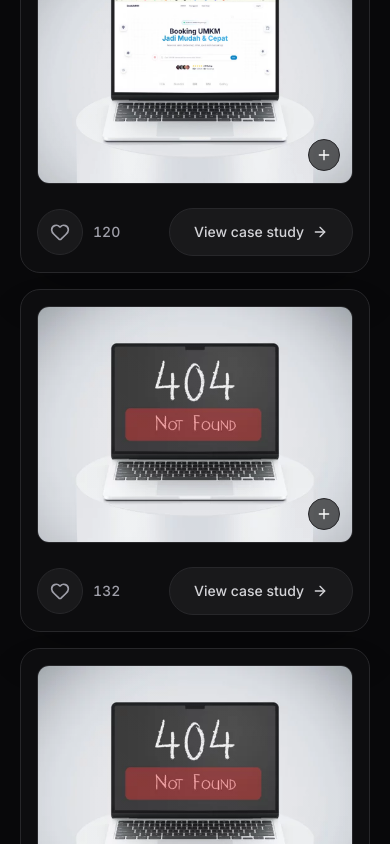
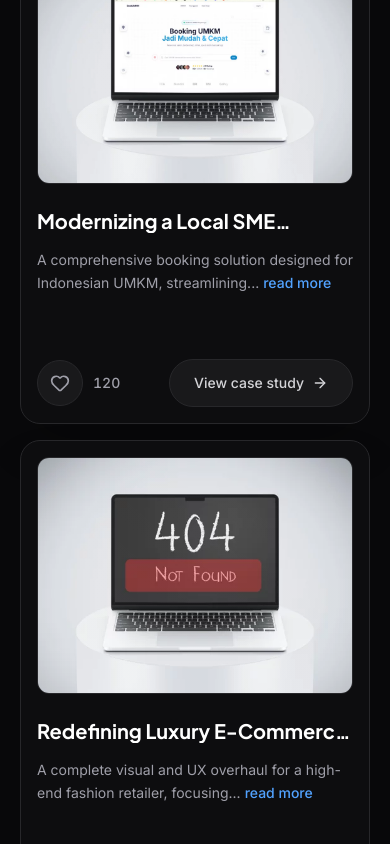
Before and after one commit to afif23170si-ui/afiframadhan.my.id, a Next.js app: page / in a window 390 px wide. Shown: the part 960-1804 px from the top of the page. Built offline with nearby package versions, Linux system fonts and the light colour scheme.

Commit message:
update card project mobile

```diff
--- a/components/sections/projects.tsx
+++ b/components/sections/projects.tsx
@@ -40,33 +40,50 @@ function ProjectCard({ project, index }: { project: any, index: number }) {
               {/* Inner Highlight */}
               <div className="absolute inset-0 bg-gradient-to-tr from-white/5 to-transparent pointer-events-none" />
 
-              {/* Toggle Button (Mobile Only) */}
-              <button
-                onClick={() => setIsOpen(!isOpen)}
-                className="md:hidden absolute bottom-3 right-3 z-20 w-8 h-8 rounded-full bg-black/60 backdrop-blur-md border border-white/20 text-white flex items-center justify-center hover:bg-black/80 transition-all active:scale-95"
-              >
-                {isOpen ? <Minus className="w-4 h-4" /> : <Plus className="w-4 h-4" />}
-              </button>
+
             </div>
           </div>
 
           {/* Content Column */}
           <div className="order-2 lg:order-1 w-full flex flex-col justify-center lg:justify-between pt-6 md:pt-0 lg:h-full">
-            <motion.div
-              initial={false}
-              animate={{ height: isOpen ? "auto" : 0, opacity: isOpen ? 1 : 0 }}
-              transition={{ duration: 0.4, ease: "easeInOut" }}
-              className="md:!h-auto md:!opacity-100 overflow-hidden"
-            >
+            <div className="w-full">
                {/* Content Wrapper */}
                <div className="space-y-8 pb-8 md:pb-0">
                   <div className="space-y-4">
-                    <h3 className="text-xl md:text-2xl font-bold font-heading text-white leading-tight">
+                    <h3 className="text-xl md:text-2xl font-bold font-heading text-white leading-tight line-clamp-1 md:line-clamp-none">
                       {project.subtitle}
                     </h3>
-                    <p className="text-zinc-400 text-sm md:text-base leading-relaxed max-w-md">
-                      {project.description}
-                    </p>
+                    <div className="text-zinc-400 text-sm md:text-base leading-relaxed max-w-md">
+                      {/* Mobile View with Manual Truncation */}
+                      <span className="md:hidden">
+                        {isOpen ? (
+                          <>
+                            {project.description}
+                            <button
+                                onClick={() => setIsOpen(false)}
+                                className="text-blue-400 hover:text-blue-300 ml-1 font-medium focus:outline-none"
+                            >
+                                show less
+                            </button>
+                          </>
+                        ) : (
+                          <>
+                            {project.description.slice(0, 75)}...
+                            <button
+                                onClick={() => setIsOpen(true)}
+                                className="text-blue-400 hover:text-blue-300 ml-1 font-medium focus:outline-none"
+                            >
+                                read more
+                            </button>
+                          </>
+                        )}
+                      </span>
+
+                      {/* Desktop View - Full Text */}
+                      <span className="hidden md:inline">
+                        {project.description}
+                      </span>
+                    </div>
                   </div>
 
                   {/* Key Features */}
@@ -86,7 +103,7 @@ function ProjectCard({ project, index }: { project: any, index: number }) {
                     </div>
                   )}
               </div>
-            </motion.div>
+            </div>
 
             {/* Button - Always Visible */}
             {/* Action Row */}
```
